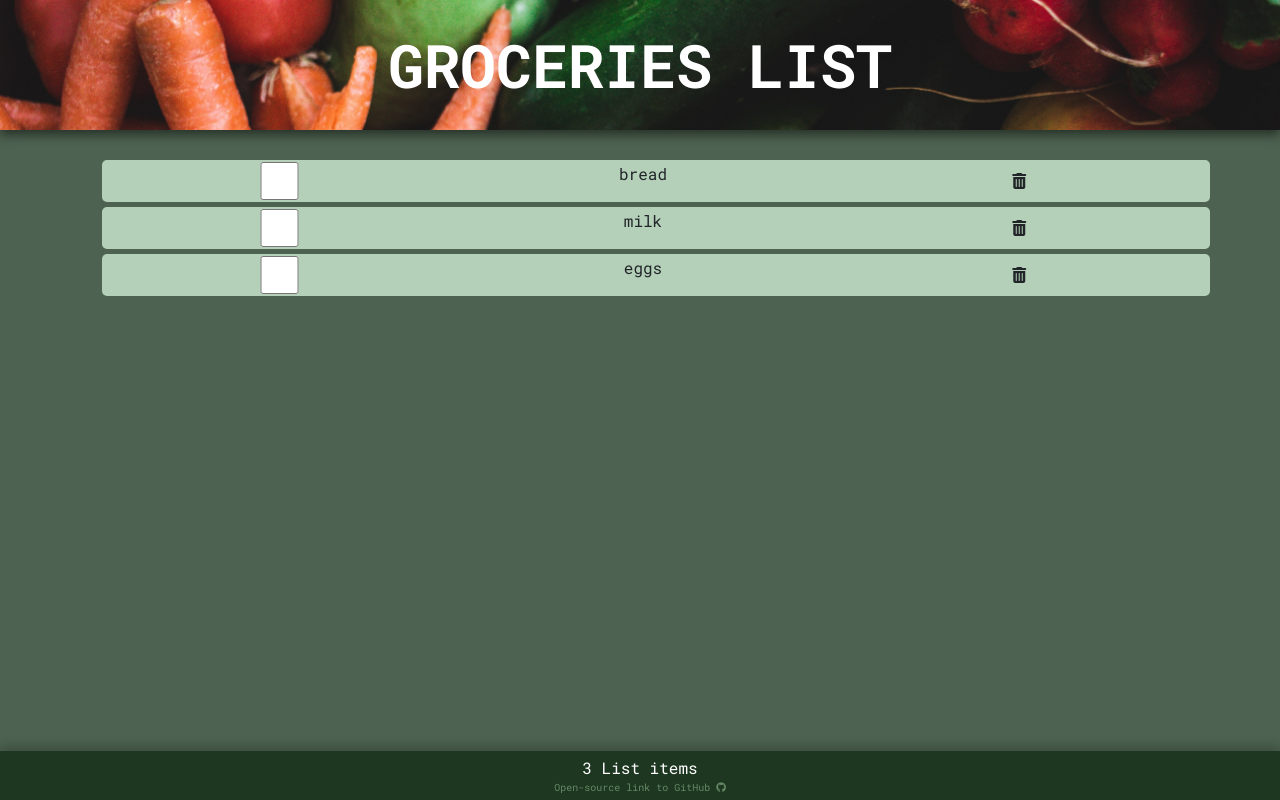
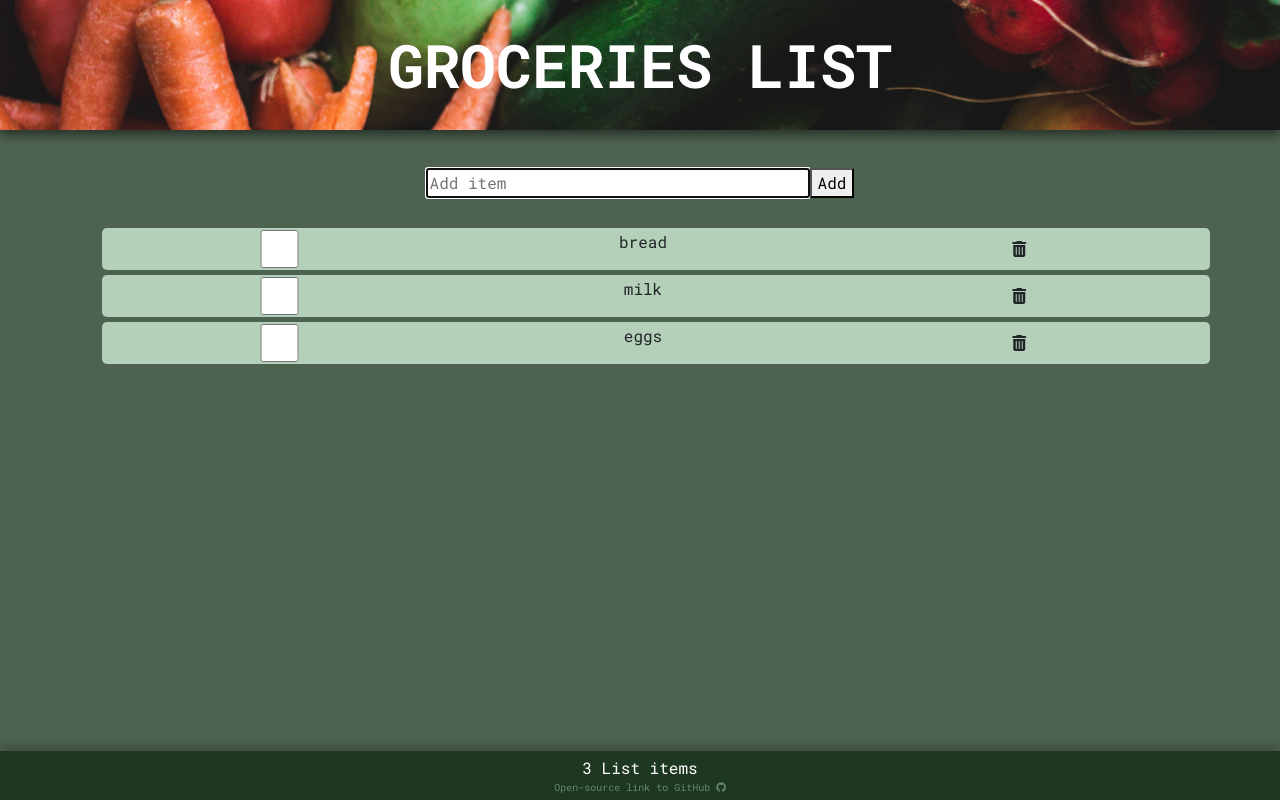
Before and after one commit to marta0220/groceries-list, a React (Create React App) app: page / in a window 1280 px wide. Built offline with nearby package versions, Linux system fonts and the light colour scheme.

Commit message:
Make input for new products

```diff
--- /dev/null
+++ b/src/AddProduct.js
@@ -0,0 +1,20 @@
+export default function AddProduct({
+  newProduct,
+  setNewProduct,
+  handleSubmit,
+}) {
+  return (
+    <form className="AddProduct" onSubmit={handleSubmit}>
+      <input
+        type="text"
+        placeholder="Add item"
+        value={newProduct}
+        onChange={(e) => setNewProduct(e.target.value)}
+        required
+        autoFocus
+      />
+
+      <button type="submit"> Add</button>
+    </form>
+  );
+}
--- a/src/App.js
+++ b/src/App.js
@@ -2,6 +2,7 @@ import Header from "./Header";
 import Content from "./Content";
 import Footer from "./Footer";
 import { useState } from "react";
+import AddProduct from "./AddProduct";
 
 function App() {
   const [products, setProducts] = useState([
@@ -9,21 +10,42 @@ function App() {
     { id: 2, name: "milk", checked: false },
     { id: 3, name: "eggs", checked: false },
   ]);
+  const [newProduct, setNewProduct] = useState("");
+  function setAndSaveProducts(listProducts) {
+    setProducts(listProducts);
+    localStorage.setProduct("shoppinglist", JSON.stringify(listProducts));
+  }
+  function addProduct(product) {
+    const id = products.length ? products[products.length - 1].id + 1 : 1;
+    const myNewItem = { id, name: product, checked: false };
+    const listProducts = [...products, myNewItem];
+    setAndSaveProducts(listProducts);
+  }
+
   function handleCheck(id) {
     const listProducts = products.map((product) =>
       product.id === id ? { ...product, checked: !product.checked } : product
     );
-    setProducts(listProducts);
-    localStorage.setProduct("shoppinglist", JSON.stringify(listProducts));
+    setAndSaveProducts(listProducts);
   }
   function handleDelete(id) {
     const listProducts = products.filter((product) => product.id !== id);
-    setProducts(listProducts);
-    localStorage.setProduct("shoppinglist", JSON.stringify(listProducts));
+    setAndSaveProducts(listProducts);
+  }
+  function handleSubmit(event) {
+    event.preventDefault();
+    if (!newProduct) return;
+    addProduct(newProduct);
+    setNewProduct("");
   }
   return (
     <div className="App">
       <Header />
+      <AddProduct
+        newProduct={newProduct}
+        setNewProduct={setNewProduct}
+        handleSubmit={handleSubmit}
+      />
       <Content
         products={products}
         handleCheck={handleCheck}
--- a/src/index.css
+++ b/src/index.css
@@ -14,6 +14,21 @@ header {
   background-size: cover;
   padding: 20px;
   box-shadow: 0px 5px 10px rgba(0, 0, 0, 0.5);
+}
+.AddProduct {
+  margin-top: 3%;
+}
+.AddProduct input {
+  width: 30%;
+}
+.add-button {
+  color: white;
+  font-size: 20px;
+  margin: 10px;
+  transition: all 200ms ease-in-out;
+}
+.add-button :hover {
+  color: rgb(195, 189, 189);
 }
 main {
   margin: 30px 20%;
```
